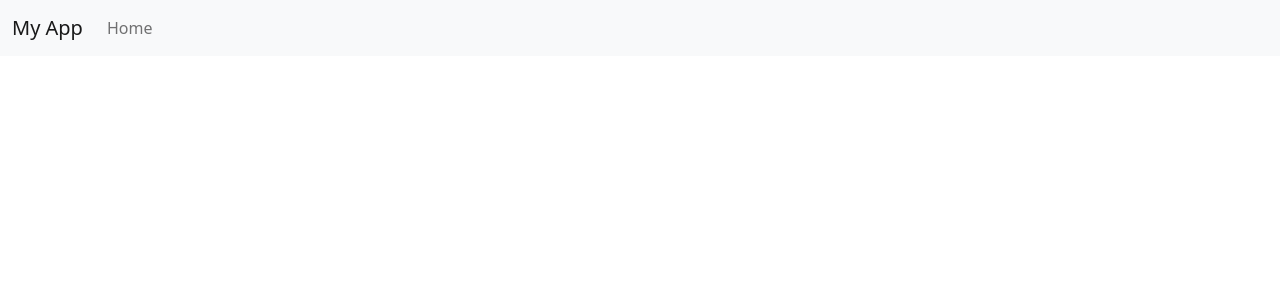
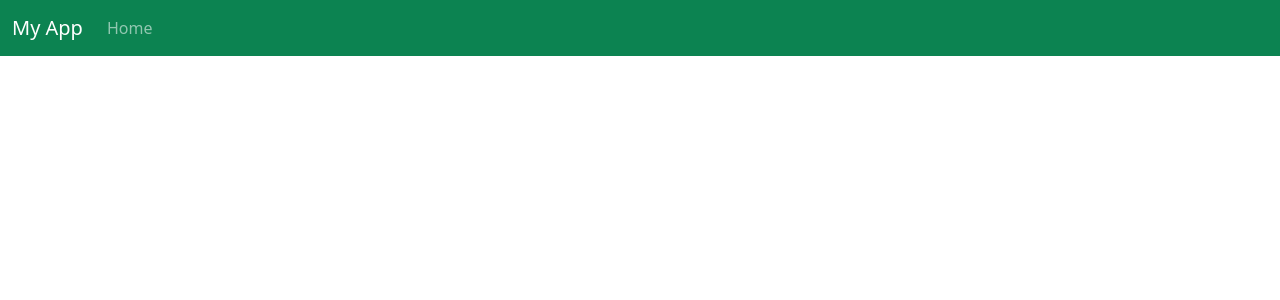
Before and after one commit to Joseph-Scott/my-first-fin-app, a React (Create React App) app: page / in a window 1280 px wide. Shown: the top 300 px of the page. Built offline with nearby package versions, Linux system fonts and the light colour scheme.

Commit message:
Add Bootstrap navbar

```diff
--- a/src/App.jsx
+++ b/src/App.jsx
@@ -3,7 +3,7 @@ class NavBar extends Component {
   render() {
     return (
       <React.Fragment>
-        <nav class="navbar navbar-expand-lg navbar-light bg-light">
+        <nav class="navbar navbar-expand-lg navbar-dark bg-dark navbar-style">
           <div class="container-fluid">
             <a class="navbar-brand" href="#">
               My App
--- a/src/index.css
+++ b/src/index.css
@@ -1,3 +1,7 @@
 .highlight {
   background-color: #80c0b5;
 }
+
+.navbar-style {
+  background-color: #0c8351 !important;
+}
```
